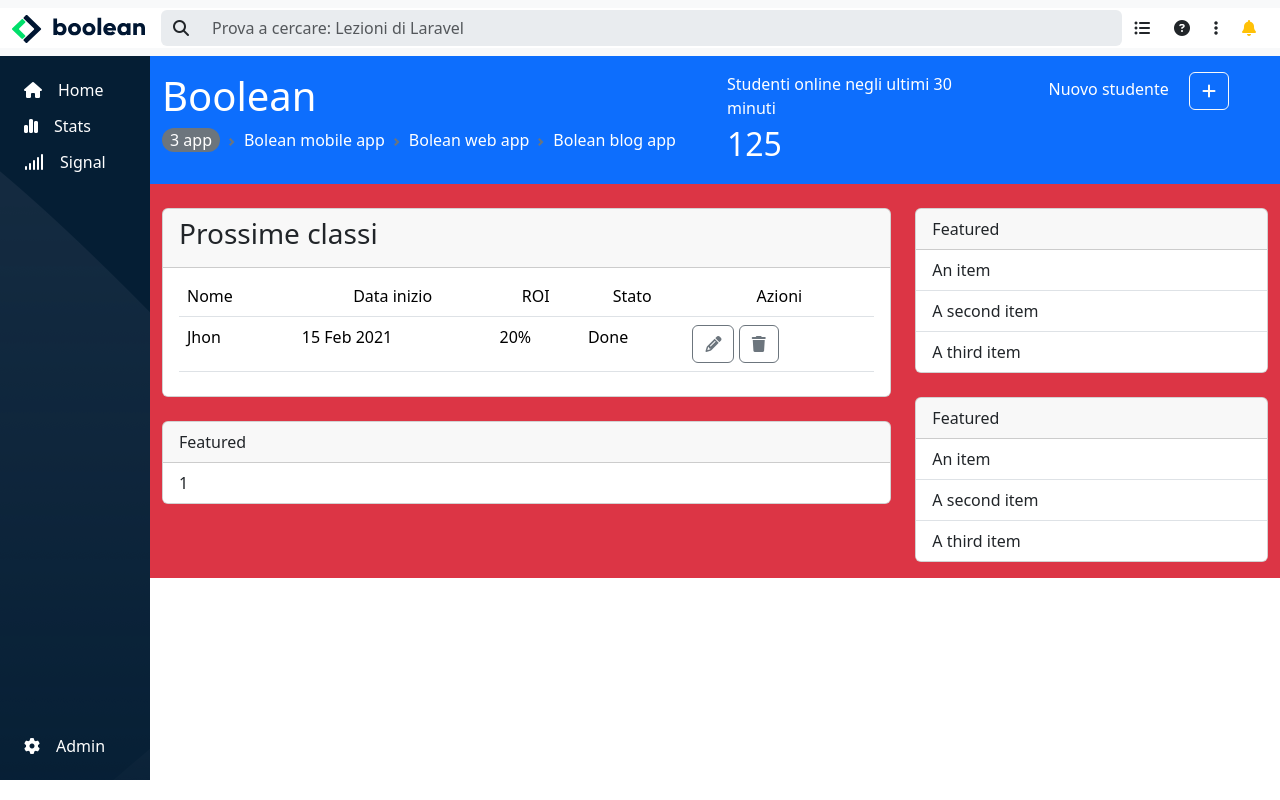
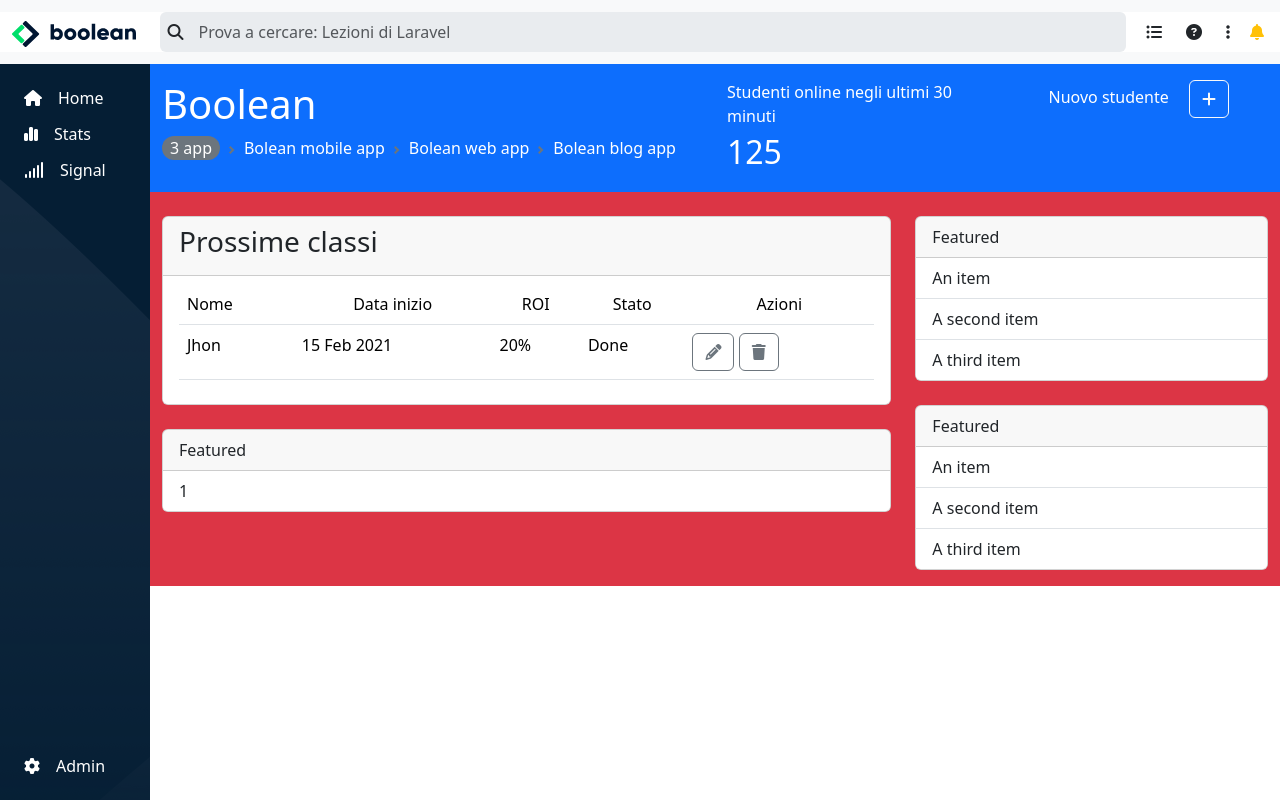
Before and after one commit to albertotaddeucci/html-css-bootstrap-dashboard, a plain HTML site: page index.html in a window 1280 px wide. Drawn offline with nearby package versions, Linux system fonts and the light colour scheme.

Commit message:
fix navbar (loghi e padding)

```diff
--- a/css/style.css
+++ b/css/style.css
@@ -1,3 +1,11 @@
+.my_logo{
+    height: 40px;
+}
+
+.my_logo_big{
+    height: 26px;
+}
+
 .aside{
     max-width: 68px;
     height: 100%;
@@ -15,5 +23,5 @@
 }
 
 .view{
-    height: calc(100vh - 76px);
+    height: calc(100vh - 64px);   /*56px - navbar height*/
 }
--- a/index.html
+++ b/index.html
@@ -20,21 +20,21 @@
     <!-- ----------------------------------------------------------------------- -->
     <!--                                 NAVBAR                                  -->
     <!-- ----------------------------------------------------------------------- -->
-    <nav class="navbar navbar-expand-lg bg-body-tertiary ">
-        <div class="container-fluid bg-white">
+    <nav class="navbar navbar-expand-lg bg-body-tertiary">
+      <div class="container-fluid bg-white my-lg-1">
           <a class="navbar-brand d-none d-lg-block" href="#">
-                <img src="img/logo.svg" alt="Boolean" class="align-bottom ">
+              <img src="img/logo.svg" alt="Boolean" class="align-bottom my_logo_big">
           </a>
-            <a class="navbar-brand d-lg-none" href="#">
-                <img src="img/mobile-logo.png" alt="Boolean" width="50" height="50" class="align-bottom ">
+          <a class="navbar-brand d-lg-none p-0" href="#">
+              <img src="img/mobile-logo.png" alt="Boolean" class="align-bottom my_logo">
           </a>
 
 
-            <div class="btn-toolbar flex-grow-1" role="toolbar" aria-label="Toolbar with button groups">
+          <div class="btn-toolbar flex-grow-1 px-2" role="toolbar" aria-label="Toolbar with button groups">
 
-                <div class="input-group flex-grow-1">
-                  <div class="input-group-text border-0 bg-body-secondary" id="btnGroupAddon"><i class="fa-solid fa-magnifying-glass"></i></div>
-                  <input type="text" class="form-control border-0  bg-body-secondary" placeholder="Prova a cercare: Lezioni di Laravel" aria-label="Input group example" aria-describedby="btnGroupAddon">
+              <div class="input-group flex-grow-1 p-1 p-lg-0 ">
+                <div class="input-group-text border-0 bg-body-secondary p-2" id="btnGroupAddon"><i class="fa-solid fa-magnifying-glass"></i></div>
+                <input type="text" class="form-control border-0 bg-body-secondary p-2 shadow-none " placeholder="Prova a cercare: Lezioni di Laravel" aria-label="Input group example" aria-describedby="btnGroupAddon">
               </div>
           </div>
           <button type="button" class="btn  border-0 d-none d-lg-block">
@@ -48,7 +48,7 @@
           </button>
 
           <div class="btn-group dropstart" role="group">
-                <button type="button" class="btn  border-0" data-bs-toggle="dropdown" aria-expanded="false">
+              <button type="button" class="btn  border-0 p-1 ps-4 ps-lg-2" data-bs-toggle="dropdown" aria-expanded="false">
                 <i class="fa-solid fa-bell text-warning "></i>
               </button>
               <ul class="dropdown-menu">
@@ -60,6 +60,7 @@
           </div>
 
       </div>
+
     </nav>
 
     <div class="container-fluid">
```
Lines whose indentation alone changed are shown as unchanged.
